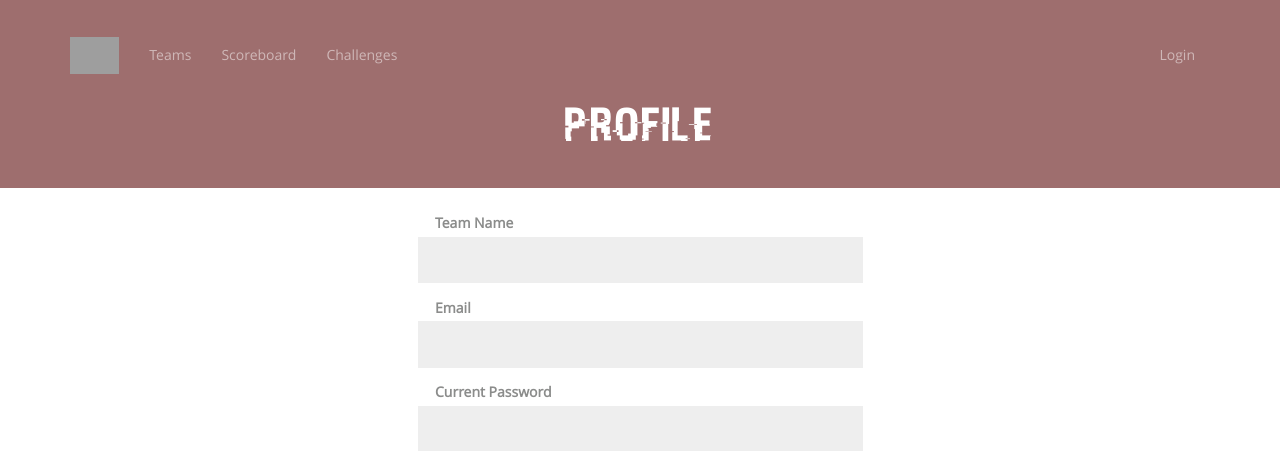
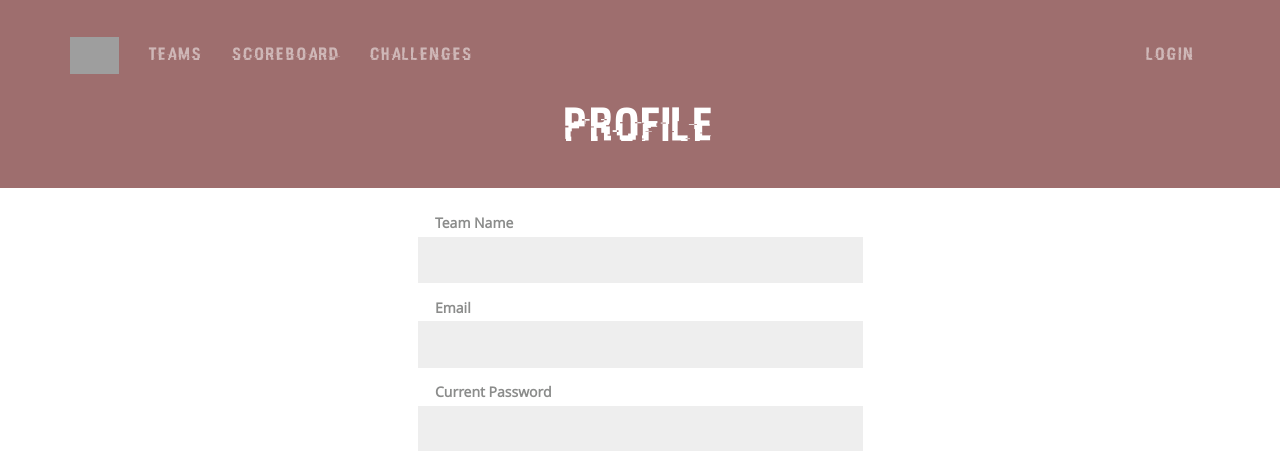
Before and after one commit to tamuctf/ctfd-challenge-discovery-plugin, a Python web app: template CTFd/templates/TAMUctf/profile.html in a window 1280 px wide. Shown: the top 451 px of the page. Run offline with Jinja, Linux system fonts and the light colour scheme; the template is opened without the code that fills it, so the values that code supplies are empty; some libraries are stand-ins or nearby versions; grey boxes are pictures that could not be loaded.

Commit message:
Changed fonts for tabs

```diff
--- a/CTFd/static/TAMUctf/css/style.css
+++ b/CTFd/static/TAMUctf/css/style.css
@@ -9,9 +9,16 @@
     font-weight: 500;
     letter-spacing: 2px;
 }
+li {
+    font-family: HACKED;
+    font-size: 18px;
+    letter-spacing: 0.2rem;
+}
 
 td {
     padding: 15px !important;
+    font-family: "Open Sans";
+    font-size: 18px;
 }
 
 a {
```
